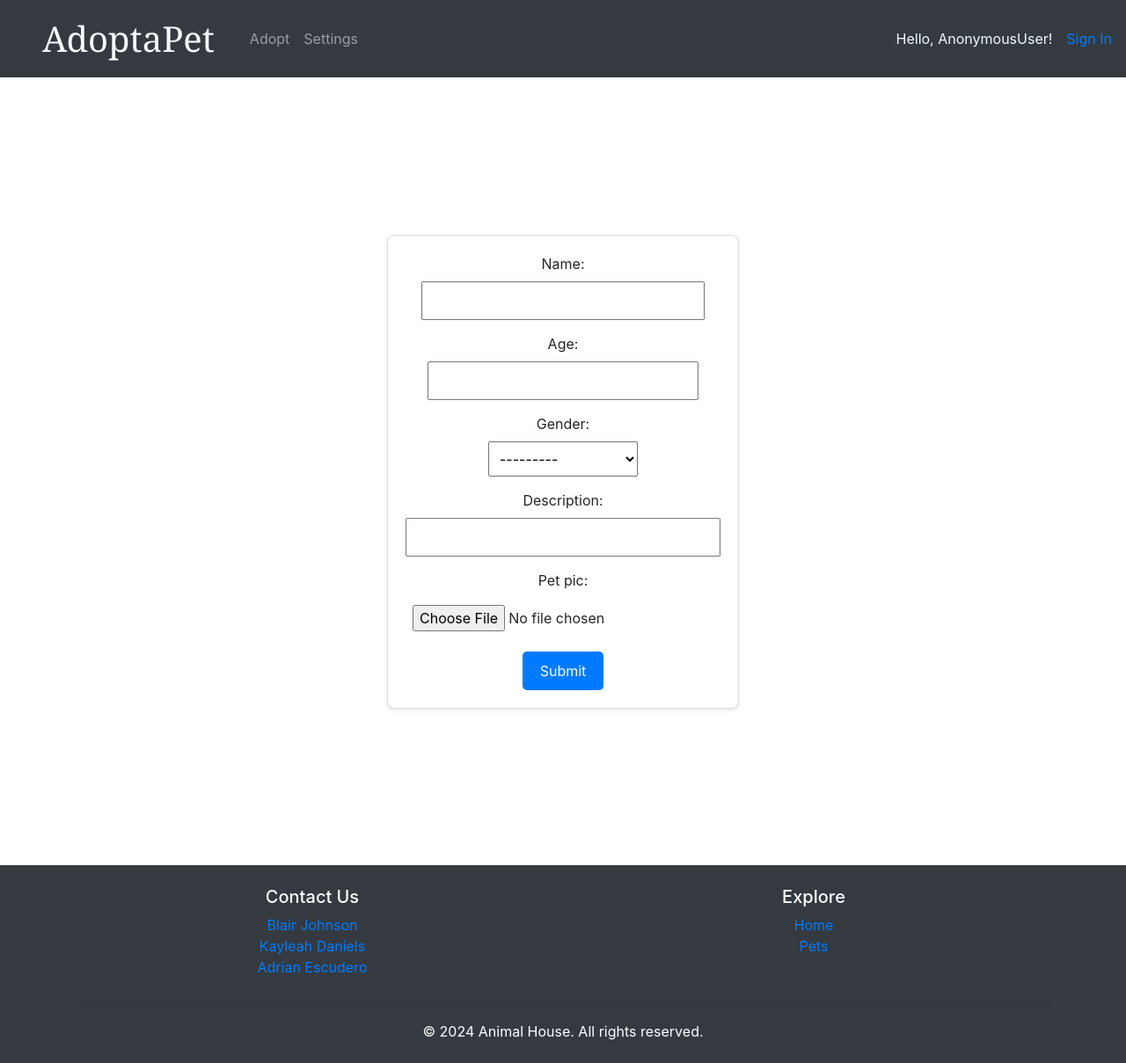
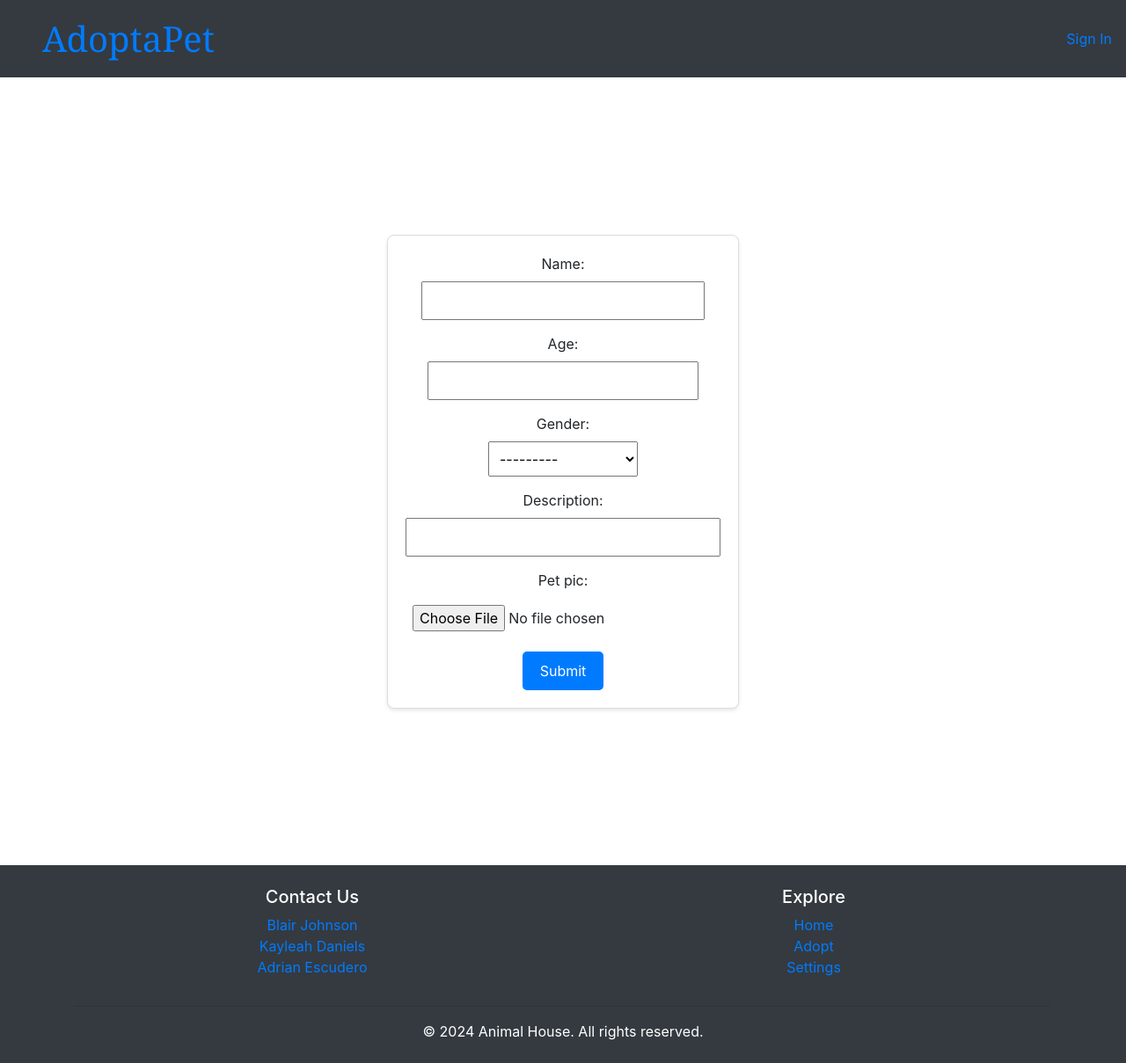
Before and after one commit to aescudero24/UnitProject-U6, a Django app: page /add-pet/ in a window 1280 px wide. Shown: the whole page at 88% size. Run offline with Django 5.2, Linux system fonts and the light colour scheme; some libraries are stand-ins or nearby versions.

Commit message:
added restriction for nav and footer based on user authority

```diff
--- a/app/templates/base.html
+++ b/app/templates/base.html
@@ -29,13 +29,12 @@
           <span class="navbar-toggler-icon"></span>
         </button>
         <div class="collapse navbar-collapse" id="navbarNav">
-          <div class='AnimalHouse'><h1>AdoptaPet <h1></div>
+          <div class='AnimalHouse'><h1><a href="{% url "home" %}">AdoptaPet</a><h1></div>
             <ul class="navbar-nav">
+              {% if request.user.is_authenticated %}
                   {% if request.user.is_staff %}
                       <li class="nav-item">
                           <a class="nav-link" href="{% url "pets" %}">Animals</a>
-            </li>
-
                       </li>
                       <li class="nav-item">
                           <a class="nav-link" href="{% url "dash" %}">Admin</a>
@@ -48,11 +47,15 @@
                           <a class="nav-link" href="{% url "settings" %}">Settings</a>
                       </li>
                   {% endif %}
+              {% endif %}
           </ul>
-        </div>
-        <div class="d-flex">
+          <div class="d-flex ml-auto">
+              {% if request.user.is_authenticated %}
                   <span class="hello-msg mr-3">Hello, {{ request.user }}!</span>
-          {%if request.user.is_staff%}<a class="hello-msg" href="{% url "logout" %}">Logout</a>{%else%}<a class="hello-msg" href="{% url "login" %}">Sign In</a>{% endif %}
+                  <a class="hello-msg" href="{% url "logout" %}">Logout</a>
+              {% else %}
+                  <a class="hello-msg" href="{% url "login" %}">Sign In</a>
+              {% endif %}
           </div>
       </nav>
 
@@ -62,12 +65,10 @@
     {% comment "footer" %}{% endcomment %}
 
     <footer class="bg-dark text-white">
-
       <div class="container py-4">
-
           <div class="row">
-
               <div class="col-md">
+                {% if not request.user.is_staff %}
                   <h5>Contact Us</h5>
                   <ul class="list-unstyled">
                       <li><a href="https://www.linkedin.com/in/blair-johnson-47536927b/" target="_blank">Blair Johnson</a></li>
@@ -78,15 +79,12 @@
                   <div class="col-md">
                       <h5>Explore</h5>
                       <ul class="list-unstyled">
-                {% if request.user.is_staff %}
                           <li><a href="{% url "home" %}">Home</a></li>
-                <li><a href="{% url "pets" %}">Pets</a></li>
-                {% else %}
-                <li><a href="{% url "home" %}">Home</a></li>
-                <li><a href="{% url "pets" %}">Pets</a></li>
-                {% endif %}
+                          <li><a href="{% url "pets" %}">Adopt</a></li>
+                          <li><a href="{% url "settings" %}">Settings</a></li>
                       </ul>
                   </div>
+              {% endif %}
               {% comment %} <div class="col-md-4">
                   <h5>Follow Us</h5>
                   <ul class="list-unstyled">
```
Lines whose indentation alone changed are shown as unchanged.
